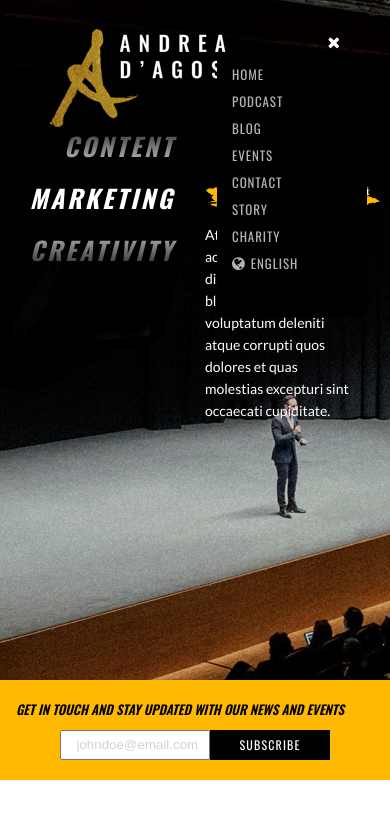
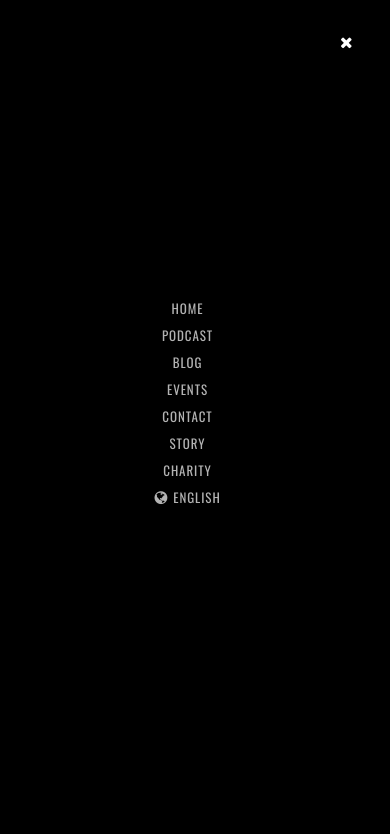
Before and after one commit to SergeyKardash/AndreaDagostini, a plain HTML site: page index.html in a window 390 px wide. Both pictures are taken after a click on the element 333 px from the left and 41 px from the top of the page. Shown: the top 834 px of the page. Drawn offline with nearby package versions, Linux system fonts and the light colour scheme; some icons are missing.

Commit message:
update mobile menu

```diff
--- a/index.css
+++ b/index.css
@@ -803,6 +803,24 @@ footer > ul > li:last-child {
 }
 
 @media (max-width: 640px) {
+
+  .menu.active {
+    top: 0;
+    left: 0;
+    right: 0;
+    bottom: 0;
+    width: unset;
+    display: flex;
+    flex-direction: column;
+    justify-content: center;
+  }
+
+  .menu-button.active {
+    position: fixed;
+    z-index: 999;
+  }
+
+
   .initial-content > .center > .left > .content {
     font-size: 25px;
   }
```
